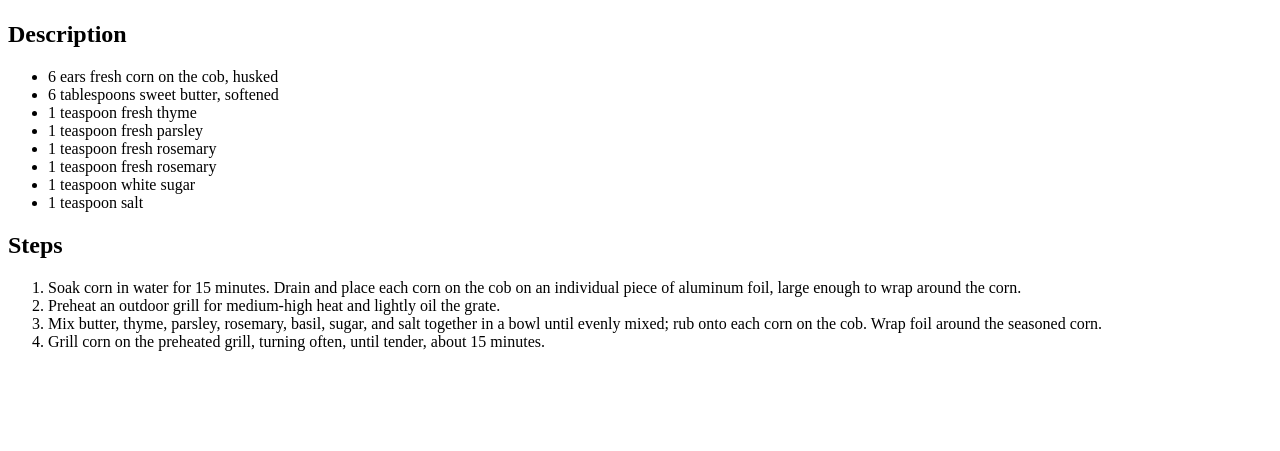
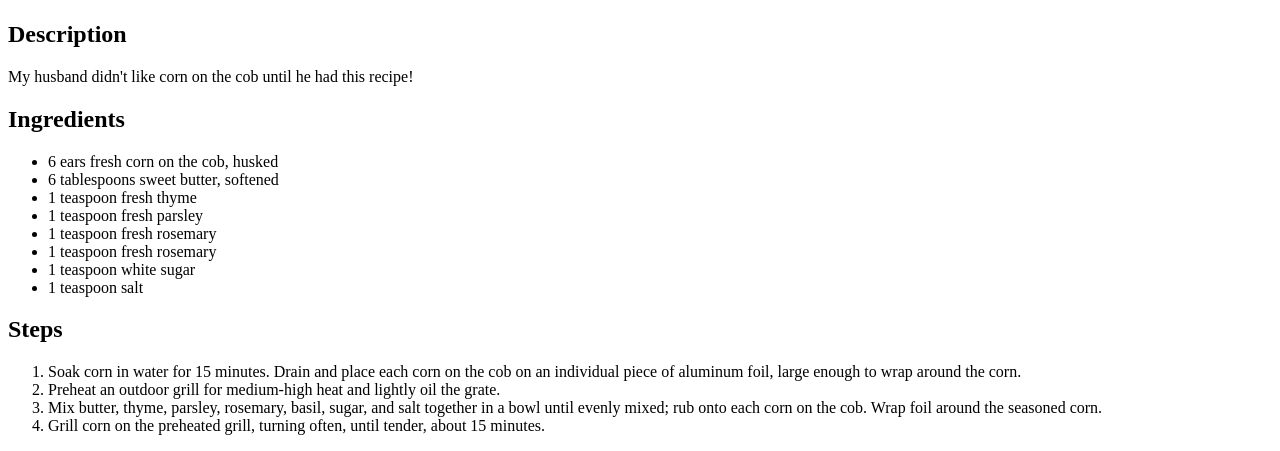
Before and after one commit to alinamards/odin-recipes-new, a plain HTML site: page recipes/corn.html in a window 1280 px wide. Shown: the part 383-834 px from the top of the page. Before the commit the page ends 800 px from the top, so only its background shows below. Drawn offline with Linux system fonts and the light colour scheme.

Commit message:
Edit corn.html

```diff
--- a/recipes/corn.html
+++ b/recipes/corn.html
@@ -10,6 +10,8 @@
     <h1>Grilled Herbed Corn on the Cob</h1>
     <img src="https://imagesvc.meredithcorp.io/v3/mm/image?url=https%3A%2F%2Fimages.media-allrecipes.com%2Fuserphotos%2F4515777.jpg&w=596&h=399&c=sc&poi=face&q=60">
     <h2>Description</h2>
+    <p>My husband didn't like corn on the cob until he had this recipe!</p>
+    <h2>Ingredients</h2>
     <ul>
         <li>6 ears fresh corn on the cob, husked</li>
         <li>6 tablespoons sweet butter, softened</li>
```
